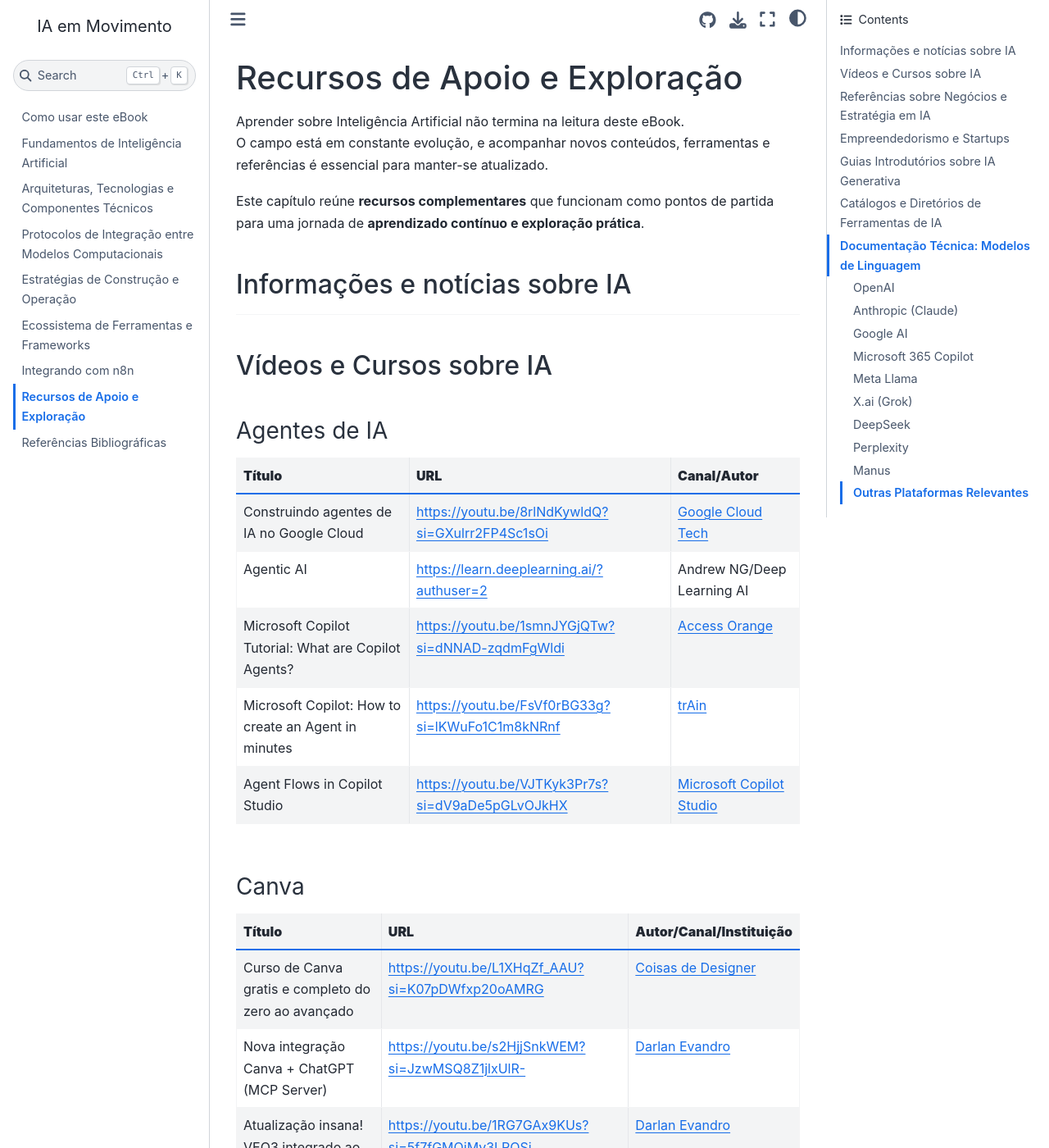
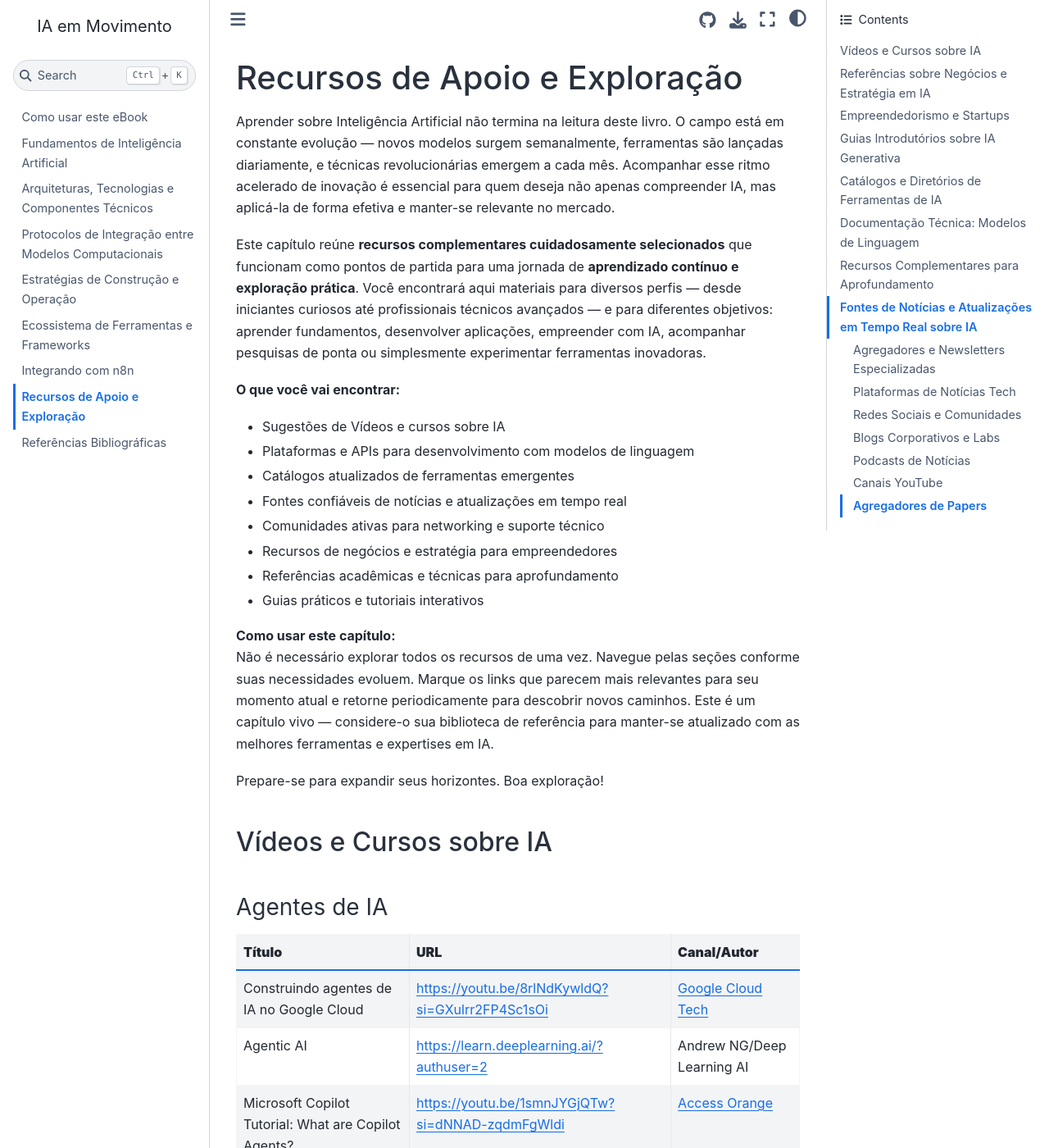
Before and after one commit to unb-lamfo-negocios-ai/LivroIAemMovimento, a Jupyter Book: the page built from capitulos/capRecursosDeApoio.md, in a window 1280 px wide and 1400 px high. Shown: the whole window at 82% size. Built offline with Jupyter Book 1.0.4 settings and Sphinx 7.4.7 and the Sphinx Book theme 1.1.4, drawn with Linux system fonts in a browser that asks for light colours; pages that are not in the unit, such as notebooks, are missing from menus; cross-references to code outside the pages are shown as plain code; some of the changed text lies outside the part shown.

Commit message:
Update capRecursosDeApoio.md

````diff
--- a/capitulos/capRecursosDeApoio.md
+++ b/capitulos/capRecursosDeApoio.md
@@ -1,12 +1,24 @@
 # Recursos de Apoio e Exploração
 
-Aprender sobre Inteligência Artificial não termina na leitura deste eBook.
-O campo está em constante evolução, e acompanhar novos conteúdos, ferramentas e referências é essencial para manter-se atualizado.
+Aprender sobre Inteligência Artificial não termina na leitura deste livro. O campo está em constante evolução — novos modelos surgem semanalmente, ferramentas são lançadas diariamente, e técnicas revolucionárias emergem a cada mês. Acompanhar esse ritmo acelerado de inovação é essencial para quem deseja não apenas compreender IA, mas aplicá-la de forma efetiva e manter-se relevante no mercado.
 
-Este capítulo reúne **recursos complementares** que funcionam como pontos de partida para uma jornada de **aprendizado contínuo e exploração prática**.
+Este capítulo reúne **recursos complementares cuidadosamente selecionados** que funcionam como pontos de partida para uma jornada de **aprendizado contínuo e exploração prática**. Você encontrará aqui materiais para diversos perfis — desde iniciantes curiosos até profissionais técnicos avançados — e para diferentes objetivos: aprender fundamentos, desenvolver aplicações, empreender com IA, acompanhar pesquisas de ponta ou simplesmente experimentar ferramentas inovadoras.
 
-## Informações e notícias sobre IA
----
+**O que você vai encontrar:**
+- Sugestões de Vídeos e cursos sobre IA
+- Plataformas e APIs para desenvolvimento com modelos de linguagem
+- Catálogos atualizados de ferramentas emergentes
+- Fontes confiáveis de notícias e atualizações em tempo real
+- Comunidades ativas para networking e suporte técnico
+- Recursos de negócios e estratégia para empreendedores
+- Referências acadêmicas e técnicas para aprofundamento
+- Guias práticos e tutoriais interativos
+
+**Como usar este capítulo:**
+Não é necessário explorar todos os recursos de uma vez. Navegue pelas seções conforme suas necessidades evoluem. Marque os links que parecem mais relevantes para seu momento atual e retorne periodicamente para descobrir novos caminhos. Este é um capítulo vivo — considere-o sua biblioteca de referência para manter-se atualizado com as melhores ferramentas e expertises em IA.
+
+Prepare-se para expandir seus horizontes. Boa exploração!
+
 
 ## Vídeos e Cursos sobre IA
 
@@ -301,8 +313,6 @@
 | --- | --- | --- | --- | --- | --- | --- |
 | ChatGPT | Texto | OpenAI | Conversação, redação, análise | App/API | chat.openai.com | Excelente para aprender conceitos e praticar idiomas |
 | Claude | Texto | Anthropic | Análise, redação, programação | App/API | claude.ai | Bom para análise de documentos longos |
-|  |  |  |  |  |  |  |
-|  |  |  |  |  |  |  |
 | Midjourney | Visual |  | Geração de imagens | App | midjourney.com | Forte em estilo artístico e detalhes |
 | DALL-E 3 | Visual | OpenAI | Geração de imagens | App/API | openai.com/dall-e-3 | Ótimo para visualizar conceitos e criar arte |
 
@@ -381,7 +391,7 @@
 **[Together AI](https://www.together.ai/)**
 Plataforma para executar e fazer fine-tuning de modelos open-source. Ideal para quem busca customização e controle sobre modelos.
 
-:::{admonition} 💡 Escolhendo a plataforma adequada
+```{admonition} Escolhendo a plataforma adequada
 :class: tip
 
 **Para começar:**
@@ -398,7 +408,7 @@
 
 **Para projetos open-source:**
 - **Meta Llama** via Together AI ou Mistral AI
-:::Tentar novamenteClaude ainda não tem a capacidade de executar o código que gera.
+```
 
 
 ## Recursos Complementares para Aprofundamento
````
